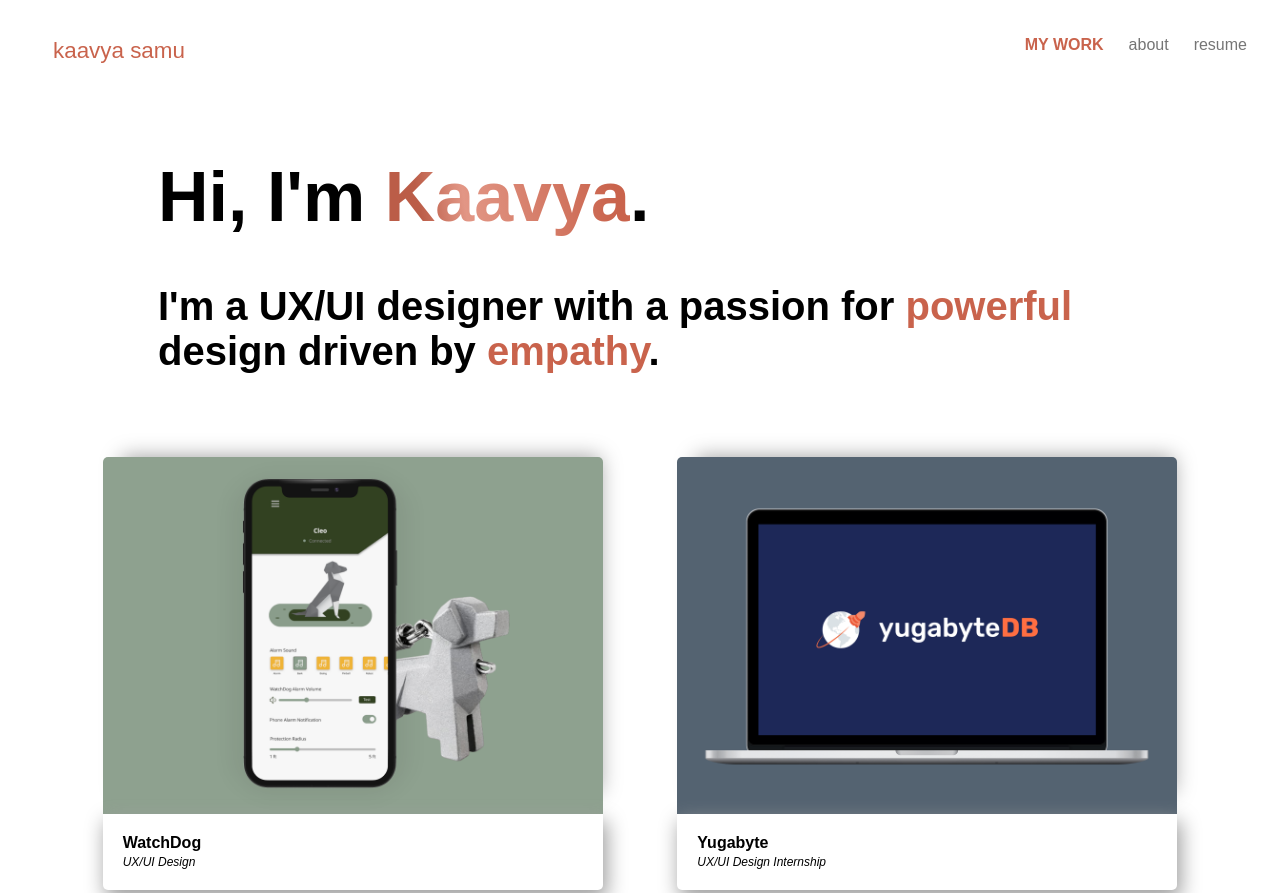
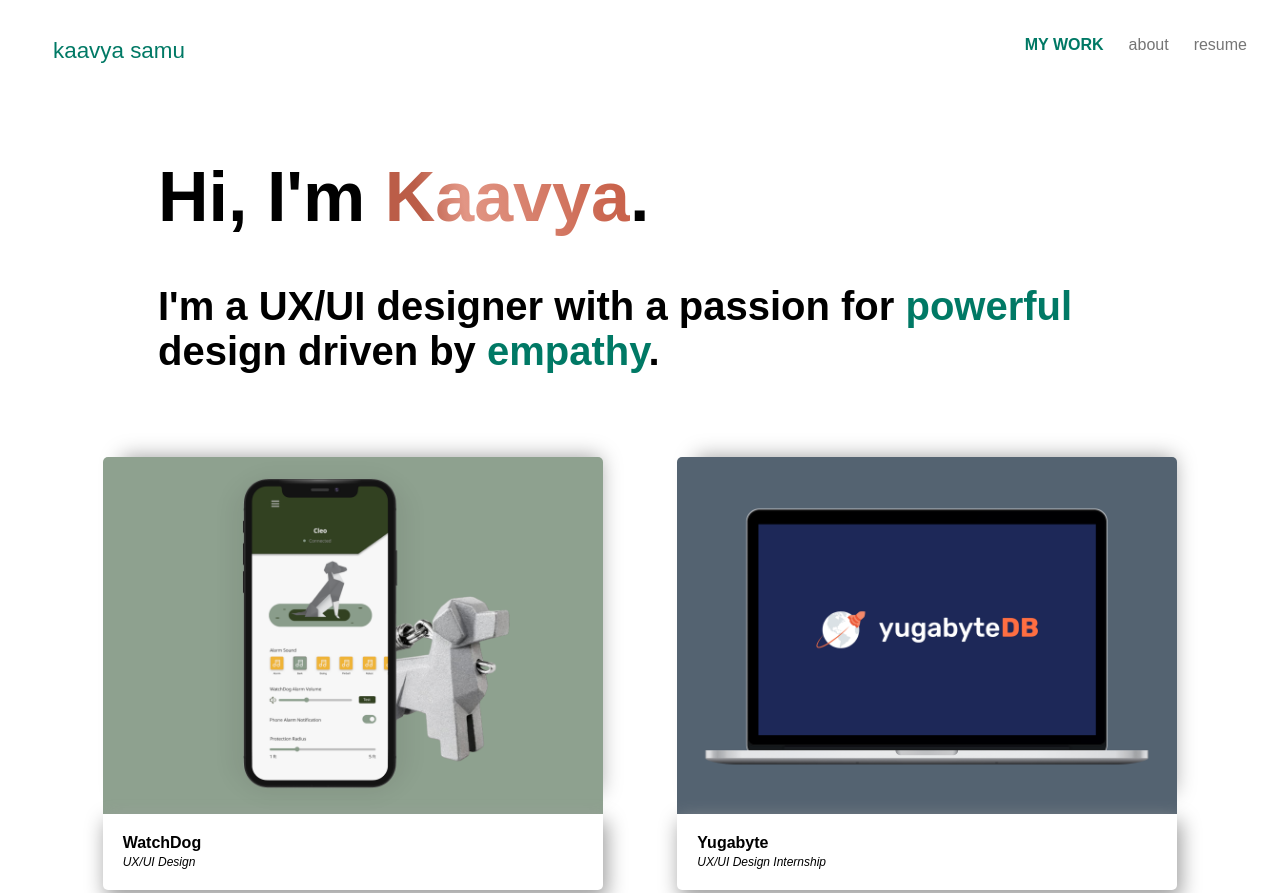
Before and after one commit to kaavyasamu/kaavyasamu.github.io, a plain HTML site: page index.html in a window 1280 px wide. Shown: the top 893 px of the page. Drawn offline with Linux system fonts and the light colour scheme.

Commit message:
Add files via upload

```diff
--- a/css/style.css
+++ b/css/style.css
@@ -28,7 +28,7 @@ header img{
 }
 
 .nav-bar .current{
-    color: #c9634c;
+    color: #007965;
     text-transform: uppercase;
     font-weight: bolder;
 }
@@ -36,7 +36,7 @@ header img{
 .name{
     font-family: 'Fira Sans', sans-serif;
     padding-left: 25px;
-    color: #c9634c;
+    color: #007965;
     text-transform: lowercase;
 
 }
@@ -87,7 +87,7 @@ a.skip:focus, a.skip:active{
     font-size: 40px;
 }
 .emph{
-    color: #c9634c;
+    color: #007965;
 }
 #work .gradient{
     background: linear-gradient(260deg, rgba(201,99,76,1) 8%, rgba(226,150,133,1) 67%, rgba(187,93,72,1) 85%);
@@ -223,7 +223,7 @@ div {
       padding-top: 25px;
   }
   .contact-ad .email-ad{
-    color:#c9634c;
+    color:#007965;
     font-weight: bolder;
   }
 
@@ -492,7 +492,7 @@ a {
   }
 
   a:not(.name):hover {
-    border-bottom: 2px solid #c9634c;
+    border-bottom: 2px solid #007965;
     display: inline-block;
     line-height: 0.85;
   }
```
Also changed, not shown: 1 other file.
